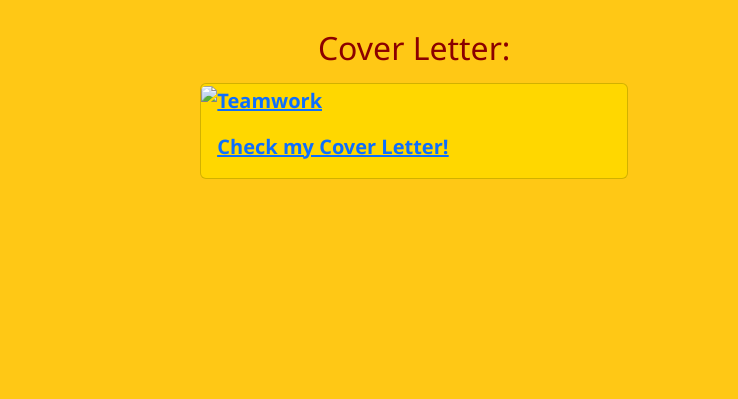
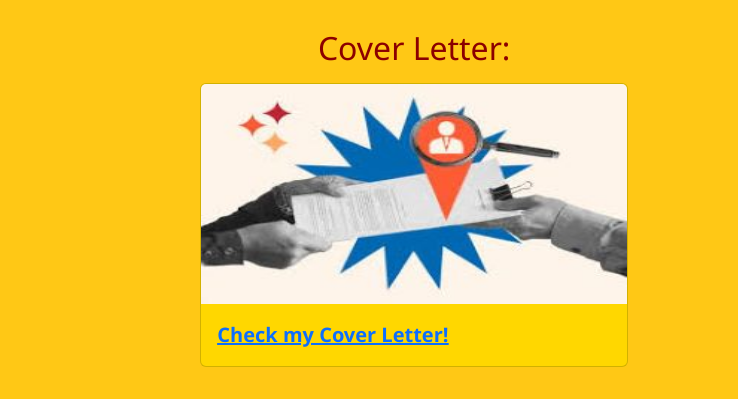
Before and after one commit to edomarte/edomarte.cv, a plain HTML site: page index.html in a window 1280 px wide. Shown: the part 2499-2898 px from the top of the page, 542-1280 px from the left. Drawn offline with nearby package versions, Linux system fonts and the light colour scheme.

Commit message:
Resize imgs

```diff
--- a/index.html
+++ b/index.html
@@ -203,7 +203,7 @@
                 </p>
                 <div class="card" style="width: 100%;background-color: gold;"></a>
                     <a class="highlighted-words" href="coverLetter.html" target="_blank"><img
-                            src="images/Cover Letter.jpeg" class="card-img-top"
+                            src="images/Cover Letter.jpg" class="card-img-top"
                             alt="Teamwork"></a>
                     <div class="card-body">
                         <a class="highlighted-words" href="" target="_blank">
```
